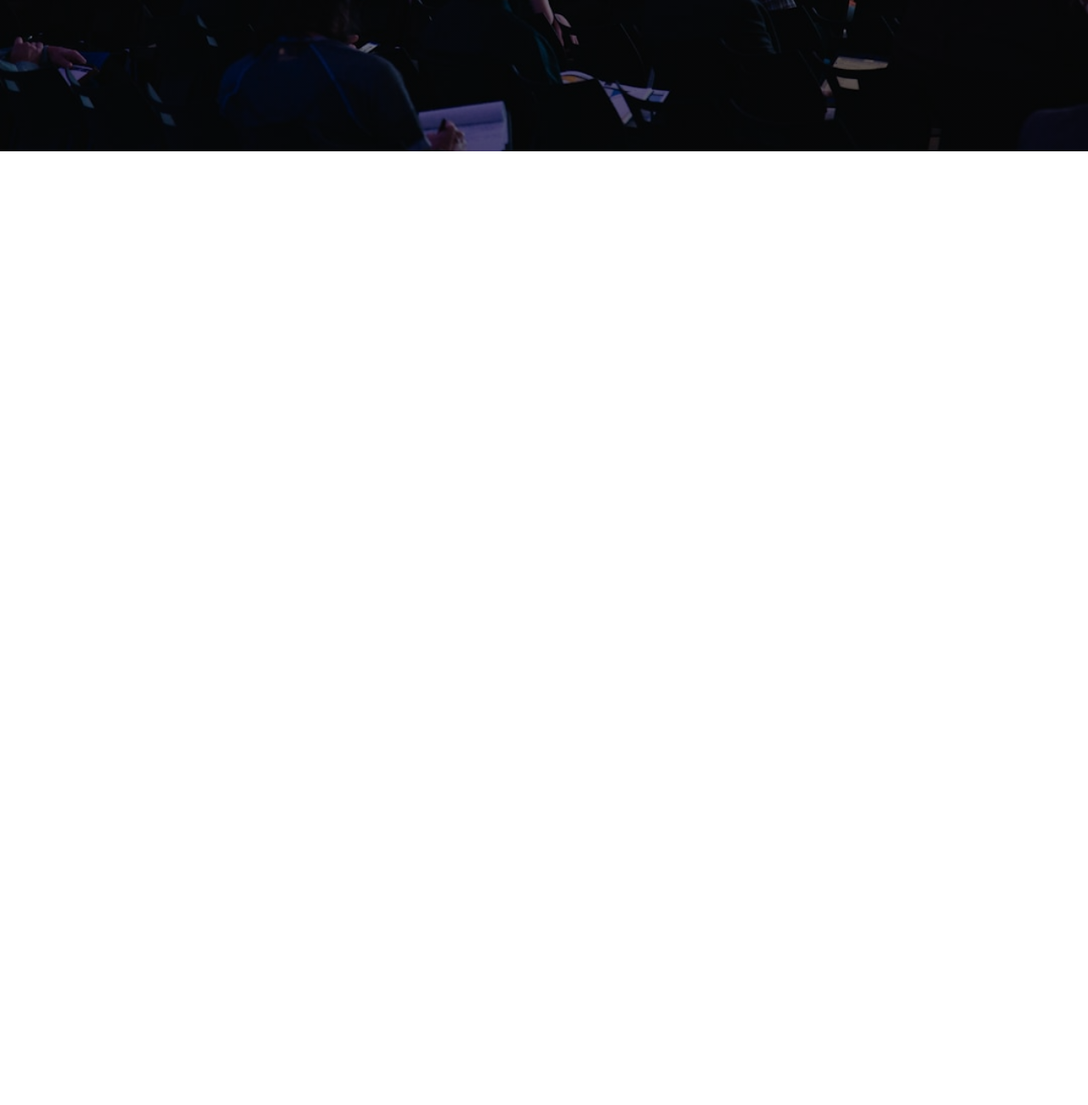
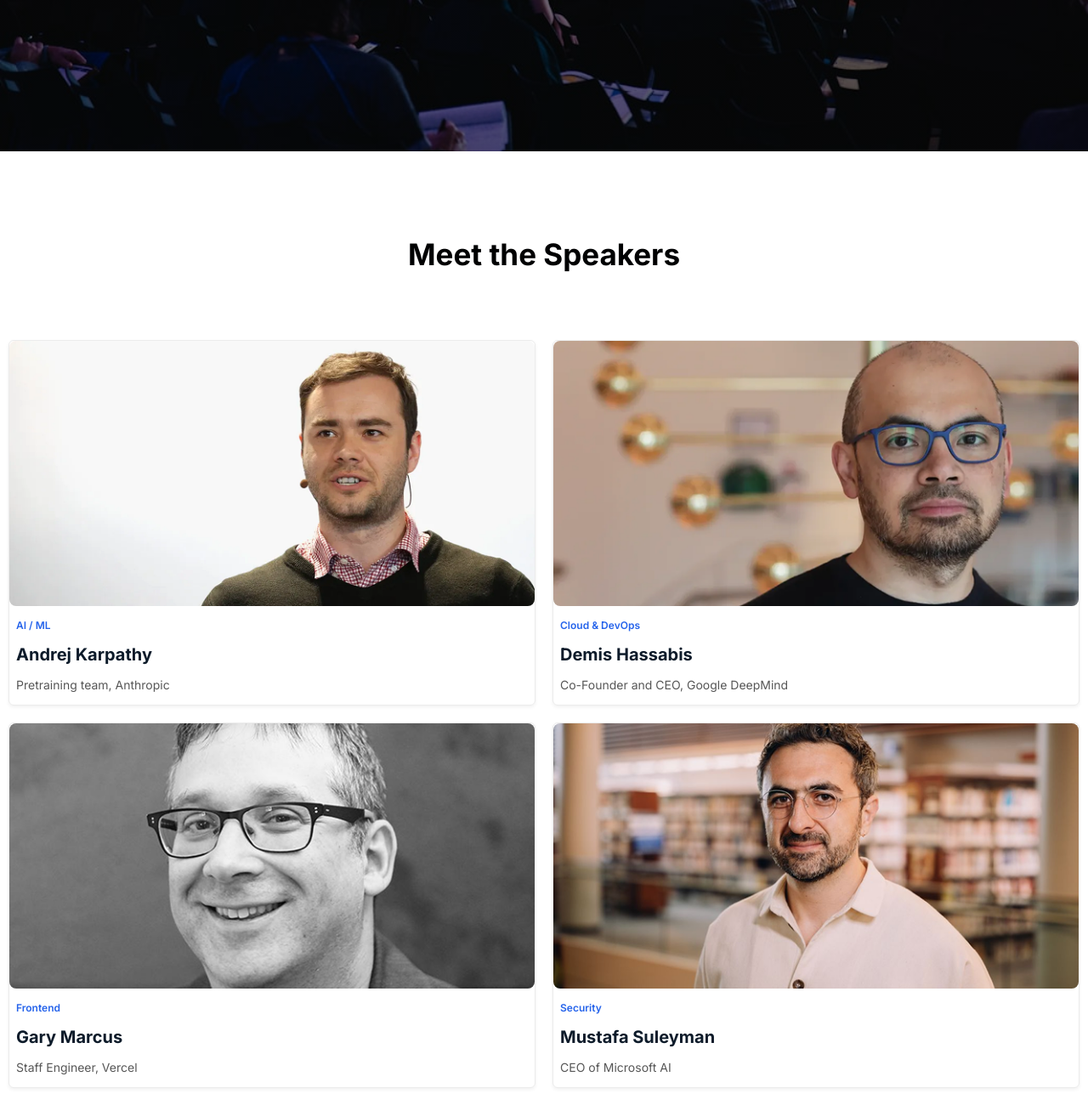
Before and after one commit to DeveloperNadim/Devconf-2026, a plain HTML site: page index.html in a window 1280 px wide. Shown: the part 600-1900 px from the top of the page at 85% size. Before the commit the page ends 800 px from the top, so only its background shows below. Drawn offline with Linux system fonts and the light colour scheme.

Commit message:
Meet the Speakers section

```diff
--- a/css/style.css
+++ b/css/style.css
@@ -77,3 +77,51 @@ body {
     padding: 14px 30px;
     margin-top: 40px;
 }
+/* Meet the Speakers section */
+.meet-speakers{
+    margin: 20px 10px;
+}
+.meet-speakers > h2 {
+    text-align: center;
+    font-size: 35px;
+    font-weight: bold;
+    color: #000102;
+    padding:80px;
+}
+.speakers-parent {
+    display: grid;
+    grid-template-columns: repeat(2,1fr);
+    gap: 20px;
+
+}
+.speakers-parent img{
+    width: 100%;
+    border-radius: 8px;
+    cursor: pointer;
+}
+.speakers > span {
+    color: #2563EB;
+    font-size: 12px;
+    font-weight: 600;
+    margin: 0 8px;
+}
+.speakers-description {
+    color: #575757;
+    font-size: 14px;
+    font-weight:400;
+    margin: 0 8px;
+}
+.speakers h4 {
+    font-size: 20px;
+    font-weight: bold;
+    color: #0D1B2A;
+    margin: 0 8px;
+}
+.speakers {
+    display: grid;
+    background: #fff;
+    border: 1px solid #ececec;
+    border-radius: 6px;
+    box-shadow: 0 2px 4px rgba(0, 0, 0, 0.06);
+    height:430px;
+}
--- a/index.html
+++ b/index.html
@@ -34,14 +34,48 @@
       </div>
     </nav>
     <!-- hero section -->
-    <header  class="header-container">
-        <div class="hero-child">
-            <h2>Code. <em> Connect</em> . Create</h2>
-            <p>Join 4,000+ engineers, founders, and builders at the premier developer conference of 2026. Three days of cutting-edge talks, hands-on workshops, and meaningful connections.</p>
-            <button class="global-button">Register Now</button>
-        </div>
+    <header class="header-container">
+      <div class="hero-child">
+        <h2>Code. <em> Connect</em> . Create</h2>
+        <p>
+          Join 4,000+ engineers, founders, and builders at the premier developer
+          conference of 2026. Three days of cutting-edge talks, hands-on
+          workshops, and meaningful connections.
+        </p>
+        <button class="global-button">Register Now</button>
+      </div>
     </header>
     <main>
+      <!-- Meet the Speakers section -->
+      <section class="meet-speakers">
+        <h2>Meet the Speakers</h2>
+        <div class="speakers-parent">
+          <div class="speakers">
+            <img src="./images/andrej.png" alt="andrej photo" />
+            <span>AI / ML</span>
+            <h4>Andrej Karpathy</h4>
+            <p class="speakers-description">Pretraining team, Anthropic</p>
+          </div>
+          <div class="speakers">
+            <img src="./images/demis.png" alt="demis photo" />
+            <span>Cloud & DevOps</span>
+            <h4>Demis Hassabis</h4>
+            <p class="speakers-description">Co-Founder and CEO, Google DeepMind</p>
+          </div>
+          <div class="speakers">
+            <img src="./images/gary.png" alt="gray photo" />
+            <span>Frontend</span>
+            <h4>Gary Marcus</h4>
+            <p class="speakers-description">Staff Engineer, Vercel</p>
+          </div>
+          <div class="speakers">
+            <img src="./images/mustafa.png" alt="mustafa photo" />
+            <span>Security</span>
+            <h4>Mustafa Suleyman</h4>
+            <p class="speakers-description">CEO of Microsoft AI</p>
+          </div>
+        </div>
+      </section>
 
     </main>
   </body>
```
